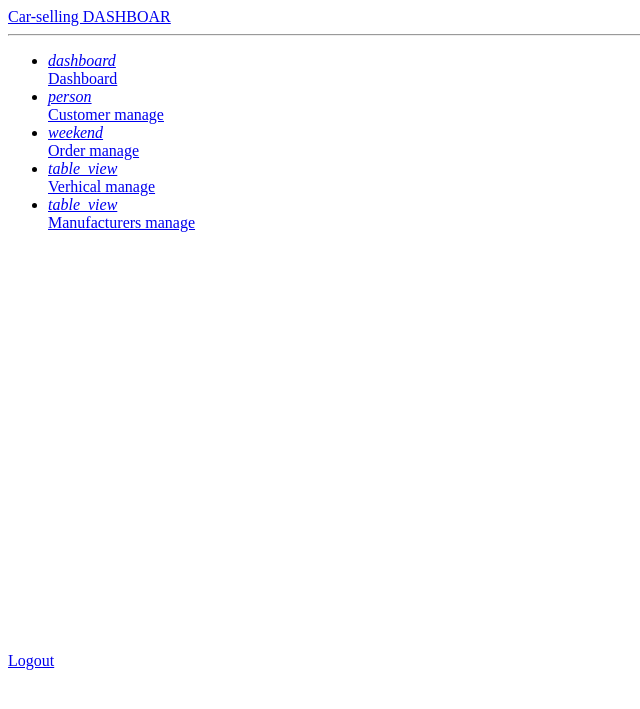
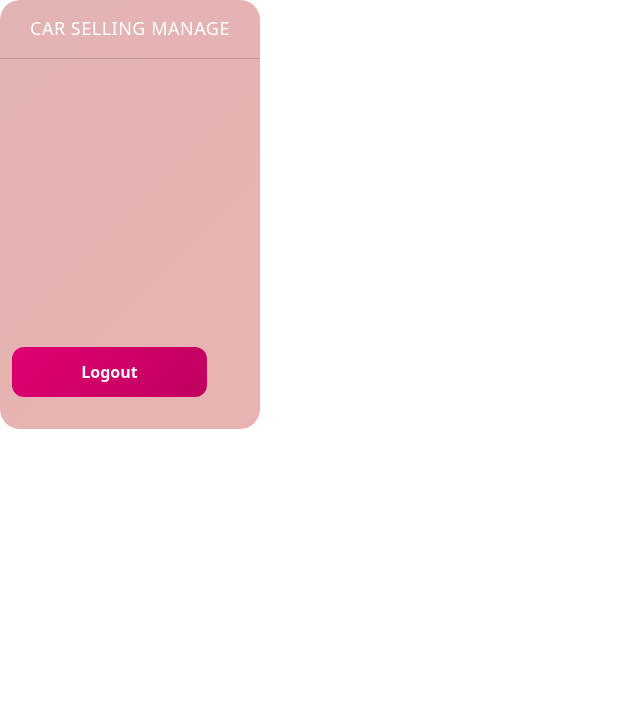
Before and after one commit to NguyenThanhLan1204/Car-Selling-Project, a PHP site: page /admin/header.php in a window 1280 px wide. Shown: the top 709 px of the page, without its empty margins (0-640 px from the left). Run offline with PHP 8.4, Linux system fonts and the light colour scheme; some libraries are stand-ins or nearby versions.

Commit message:
Update header.php

```diff
--- a/admin/header.php
+++ b/admin/header.php
@@ -1,64 +1,66 @@
 <?php
-
-$page= substr($_SERVER['SCRIPT_NAME'], strripos($_SERVER['SCRIPT_NAME'],"/")+1);
+$page = basename($_SERVER['PHP_SELF']);
 ?>
 
-<aside class="sidenav navbar navbar-vertical navbar-expand-xs border-0 border-radius-xl my-3 fixed-start ms-3   bg-gradient-dark" id="sidenav-main">
-    <div class="sidenav-header">
-      <i class="fas fa-times p-3 cursor-pointer text-white opacity-5 position-absolute end-0 top-0 d-none d-xl-none" aria-hidden="true" id="iconSidenav"></i>
-      <a class="navbar-brand m-0" href="#" target="_blank">
-        <span class="ms-1 font-weight-bold text-white">Car-selling DASHBOAR</span>
-      </a>
+<head>
+    <link rel="stylesheet" href="bootstrap.min.css">
+    <link rel="stylesheet" href="./css/header.css">
+</head>
+
+<aside class="sidenav" id="sidenav-main">
+
+    <!-- Header -->
+    <div class="sidenav-header text-center">
+        <span class="navbar-brand text-white">CAR SELLING MANAGE</span>
     </div>
-    <hr class="horizontal light mt-0 mb-2">
-    <div class="collapse navbar-collapse  w-auto" id="sidenav-collapse-main" style="height: 75vh">
+
+    <hr class="horizontal">
+
+    <!-- Main menu -->
+    <div class="collapse" id="sidenav-collapse-main">
         <ul class="navbar-nav">
+
             <li class="nav-item">
-          <a class="nav-link text-white <?= $page== "index.php"? 'active bg-gradient-primary':'' ?>" href="../admin/index.php">
-            <div class="text-white text-center me-2 d-flex align-items-center justify-content-center">
-              <i class="material-icons opacity-10">dashboard</i>
-            </div>
-            <span class="nav-link-text ms-1">Dashboard</span>
+                <a class="nav-link <?= $page == "index.php" ? 'active' : '' ?>" href="../admin/index.php">
+                    <div><i class="fas fa-chart-line"></i></div>
+                    <span class="nav-link-text">Dashboard</span>
                 </a>
             </li>
+
             <li class="nav-item">
-          <a class="nav-link text-white <?= $page== "customer.php"? 'active bg-gradient-primary':'' ?>" href="customer.php">
-            <div class="text-white text-center me-2 d-flex align-items-center justify-content-center">
-              <i class="material-icons opacity-10">person</i>
-            </div>
-            <span class="nav-link-text ms-1">Customer manage</span>
+                <a class="nav-link <?= $page == "customer.php" ? 'active' : '' ?>" href="customer.php">
+                    <div><i class="fas fa-users"></i></div>
+                    <span class="nav-link-text">Customer manage</span>
                 </a>
             </li>
+
             <li class="nav-item">
-          <a class="nav-link text-white <?= $page== "order.php"? 'active bg-gradient-primary':'' ?>" href="order.php">
-            <div class="text-white text-center me-2 d-flex align-items-center justify-content-center">
-              <i class="material-icons opacity-10">weekend</i>
-            </div>
-            <span class="nav-link-text ms-1">Order manage</span>
+                <a class="nav-link <?= $page == "order.php" ? 'active' : '' ?>" href="order.php">
+                    <div><i class="fas fa-shopping-cart"></i></div>
+                    <span class="nav-link-text">Order manage</span>
                 </a>
             </li>
+
             <li class="nav-item">
-          <a class="nav-link text-white <?= $page== "verhical.php"? 'active bg-gradient-primary':'' ?>" href="verhicall.php">
-            <div class="text-white text-center me-2 d-flex align-items-center justify-content-center">
-              <i class="material-icons opacity-10">table_view</i>
-            </div>
-            <span class="nav-link-text ms-1">Verhical manage</span>
+                <a class="nav-link <?= $page == "vehicle.php" ? 'active' : '' ?>" href="vehicle.php">
+                    <div><i class="fas fa-car"></i></div>
+                    <span class="nav-link-text">Vehicle manage</span>
                 </a>
             </li>
+
             <li class="nav-item">
-          <a class="nav-link text-white <?= $page== "manufacturer.php"? 'active bg-gradient-primary':'' ?>" href="manufacturer.php">
-            <div class="text-white text-center me-2 d-flex align-items-center justify-content-center">
-              <i class="material-icons opacity-10">table_view</i>
-            </div>
-            <span class="nav-link-text ms-1">Manufacturers manage</span>
+                <a class="nav-link <?= $page == "manufacturer.php" ? 'active' : '' ?>" href="manufacturer.php">
+                    <div><i class="fas fa-industry"></i></div>
+                    <span class="nav-link-text">Manufacturers manage</span>
                 </a>
             </li>
-        <!--  -->
+
         </ul>
     </div>
-    <div class="sidenav-footer position-absolute w-100 bottom-0 ">
-      <div class="mx-3">
-        <a class="btn bg-gradient-primary mt-4 w-100" href="../logout.php" type="button">Logout</a>
+
+    <!-- Footer -->
+    <div class="sidenav-footer text-center">
+        <a class="btn bg-gradient-primary text-white w-75" href="../logout.php">Logout</a>
     </div>
-    </div>
+
 </aside>
```
Lines whose indentation alone changed are shown as unchanged.
